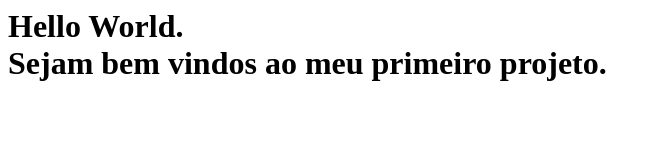
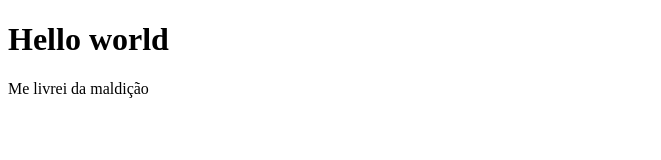
Before and after one commit to eneas-hsn/slow-code, a plain HTML site: page html/helloworld.html in a window 1280 px wide. Shown: the whole page, without its empty margins (0-661 px from the left). Drawn offline with Linux system fonts and the light colour scheme.

Commit message:
Update helloworld.html

```diff
--- a/html/helloworld.html
+++ b/html/helloworld.html
@@ -1,8 +1,12 @@
-<html>
-    <head>
-        <title>Hello World</title>
-    </head>
-    <body>
-        <h1>Hello World.<br>Sejam bem vindos ao meu primeiro projeto.</h1>
-    </body>
+<!DOCTYPE html>
+<html lang="pt-BR">
+<head>
+    <meta charset="UTF-8">
+    <meta name="viewport" content="width=device-width, initial-scale=1.0">
+    <title>Hello world</title>
+</head>
+<body>
+    <h1>Hello world</h1>
+    <p>Me livrei da maldição</p>
+</body>
 </html>
```
